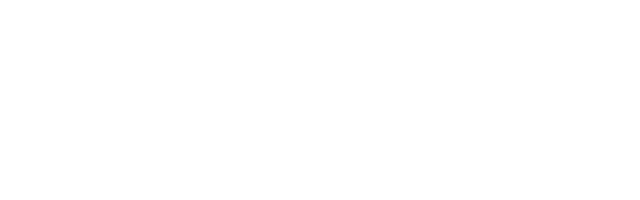
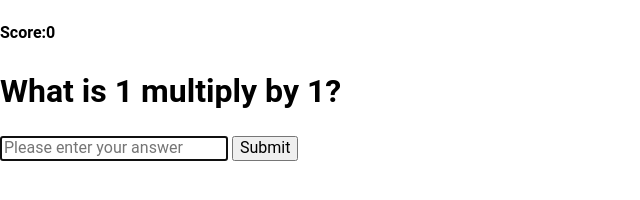
Before and after one commit to ortigaliev/Multiplication-app, a plain HTML site: page index.html in a window 1280 px wide. Shown: the whole page, without its empty margins (0-640 px from the left). Drawn offline with Linux system fonts and the light colour scheme.

Commit message:
Add form,header,input and button section

```diff
--- a/index.html
+++ b/index.html
@@ -4,7 +4,7 @@
   <meta charset="UTF-8">
   <meta http-equiv="X-UA-Compatible" content="IE=edge">
   <meta name="viewport" content="width=device-width, initial-scale=1.0">
-  <title>Project Name</title>
+  <title>Multiplication App</title>
 
   <!-- Google fonts -->
 
@@ -14,7 +14,12 @@
   <link rel="stylesheet" href="css/style.css">
 </head>
 <body>
-
+    <form class="form" id="form">
+      <h4 class="score" id="score">Score:0</h4>
+      <h1 id="question">What is 1 multiply by 1?</h1>
+      <input type="text" class="input" id="input" placeholder="Please enter your answer" autofocus autocomplete="off">
+      <button type="submit" class="btn">Submit</button>
+    </form>
 
 </body>
 </html>
```
